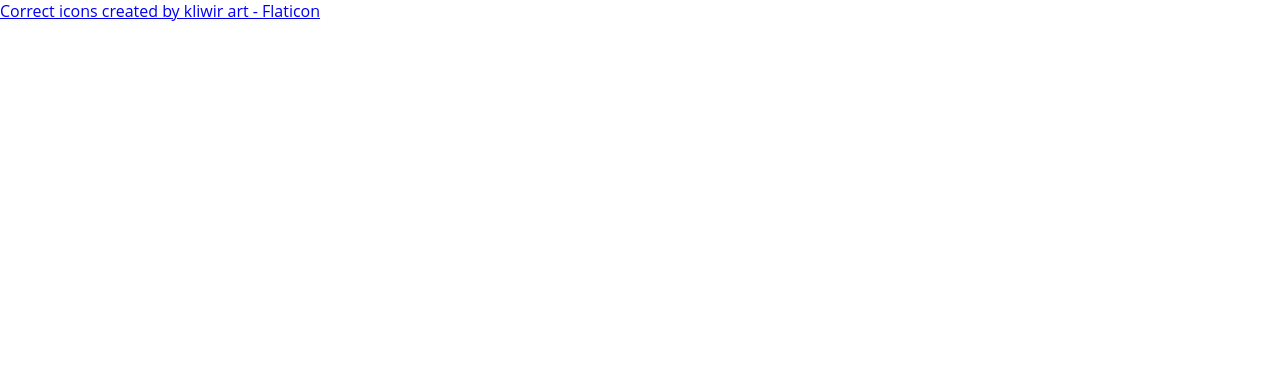
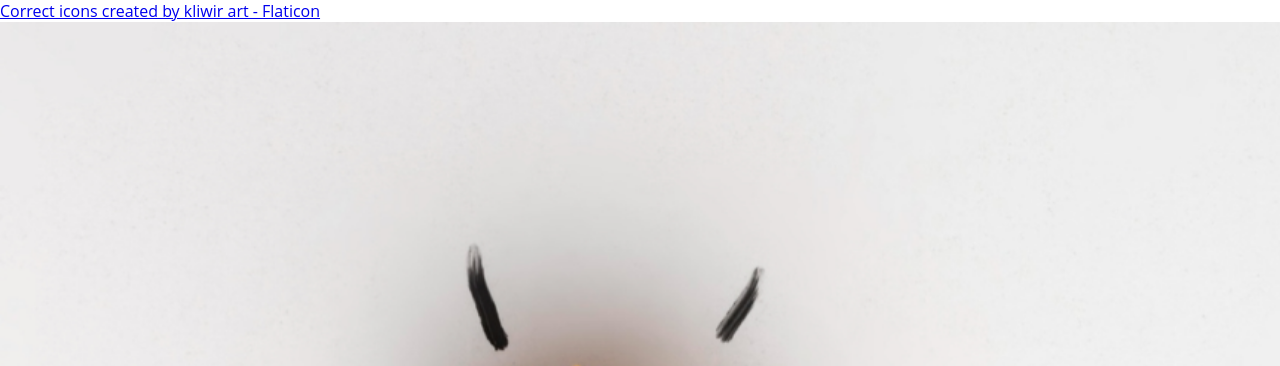
Before and after one commit to Asadujjaman717/new-year-assignment, a plain HTML site: page index.html in a window 1280 px wide. Shown: the top 366 px of the page. Drawn offline with Linux system fonts and the light colour scheme; the site is published under a folder, as on GitHub Pages, so addresses that start at the root find nothing.

Commit message:
background image updated

```diff
--- a/styles.css
+++ b/styles.css
@@ -3,7 +3,7 @@
   font-family: "Open sans", sans-serif;
 }
 .header {
-  background-image: url("/images/banner/banner1.png");
+  background-image: url("./images/banner/banner1.png");
   padding-left: 300px 0px 0px 300px;
   background-size: cover;
   background-repeat: no-repeat;
```
